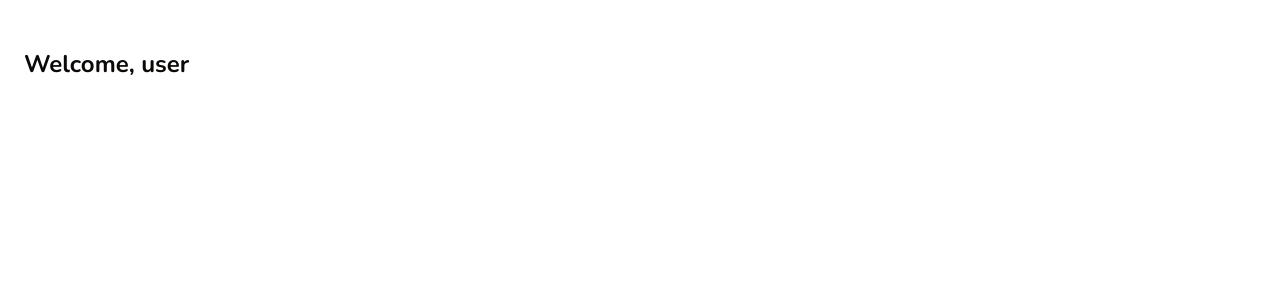
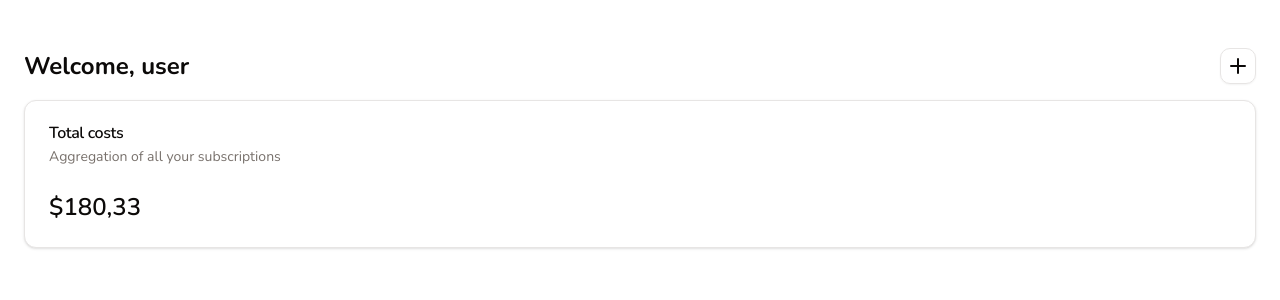
Before and after one commit to VaggelisKa/subscriptions-manager, a Next.js app: page / in a window 1280 px wide. Shown: the top 300 px of the page. Built offline with nearby package versions, Linux system fonts and the light colour scheme.

Commit message:
Bootstrapping total cost card

```diff
--- a/src/app/page.tsx
+++ b/src/app/page.tsx
@@ -1,9 +1,34 @@
 import { Button } from "@/components/ui/button";
+import {
+  Card,
+  CardContent,
+  CardDescription,
+  CardHeader,
+  CardTitle,
+} from "@/components/ui/card";
+import { Plus } from "lucide-react";
 
 export default function Home() {
   return (
     <main>
-      <h1 className="text-2xl font-bold">Welcome, user</h1>
+      <div className="mb-4 flex items-center justify-between">
+        <h1 className="text-2xl font-bold">Welcome, user</h1>
+        <Button variant="outline" size="icon">
+          <span className="sr-only">Add new subscription</span>
+          <Plus className="h-6 w-6" />
+        </Button>
+      </div>
+      <Card>
+        <CardHeader>
+          <CardTitle>Total costs</CardTitle>
+          <CardDescription>
+            Aggregation of all your subscriptions
+          </CardDescription>
+        </CardHeader>
+        <CardContent>
+          <span className="text-2xl font-semibold">$180,33</span>
+        </CardContent>
+      </Card>
     </main>
   );
 }
--- /dev/null
+++ b/src/components/ui/card.tsx
@@ -0,0 +1,76 @@
+import * as React from "react"
+
+import { cn } from "@/lib/utils"
+
+const Card = React.forwardRef<
+  HTMLDivElement,
+  React.HTMLAttributes<HTMLDivElement>
+>(({ className, ...props }, ref) => (
+  <div
+    ref={ref}
+    className={cn(
+      "rounded-xl border bg-card text-card-foreground shadow",
+      className
+    )}
+    {...props}
+  />
+))
+Card.displayName = "Card"
+
+const CardHeader = React.forwardRef<
+  HTMLDivElement,
+  React.HTMLAttributes<HTMLDivElement>
+>(({ className, ...props }, ref) => (
+  <div
+    ref={ref}
+    className={cn("flex flex-col space-y-1.5 p-6", className)}
+    {...props}
+  />
+))
+CardHeader.displayName = "CardHeader"
+
+const CardTitle = React.forwardRef<
+  HTMLParagraphElement,
+  React.HTMLAttributes<HTMLHeadingElement>
+>(({ className, ...props }, ref) => (
+  <h3
+    ref={ref}
+    className={cn("font-semibold leading-none tracking-tight", className)}
+    {...props}
+  />
+))
+CardTitle.displayName = "CardTitle"
+
+const CardDescription = React.forwardRef<
+  HTMLParagraphElement,
+  React.HTMLAttributes<HTMLParagraphElement>
+>(({ className, ...props }, ref) => (
+  <p
+    ref={ref}
+    className={cn("text-sm text-muted-foreground", className)}
+    {...props}
+  />
+))
+CardDescription.displayName = "CardDescription"
+
+const CardContent = React.forwardRef<
+  HTMLDivElement,
+  React.HTMLAttributes<HTMLDivElement>
+>(({ className, ...props }, ref) => (
+  <div ref={ref} className={cn("p-6 pt-0", className)} {...props} />
+))
+CardContent.displayName = "CardContent"
+
+const CardFooter = React.forwardRef<
+  HTMLDivElement,
+  React.HTMLAttributes<HTMLDivElement>
+>(({ className, ...props }, ref) => (
+  <div
+    ref={ref}
+    className={cn("flex items-center p-6 pt-0", className)}
+    {...props}
+  />
+))
+CardFooter.displayName = "CardFooter"
+
+export { Card, CardHeader, CardFooter, CardTitle, CardDescription, CardContent }
```
Also changed, not shown: package.json (+7 -6 lines), 1 other file (tests, documents, lock files or other folders).
